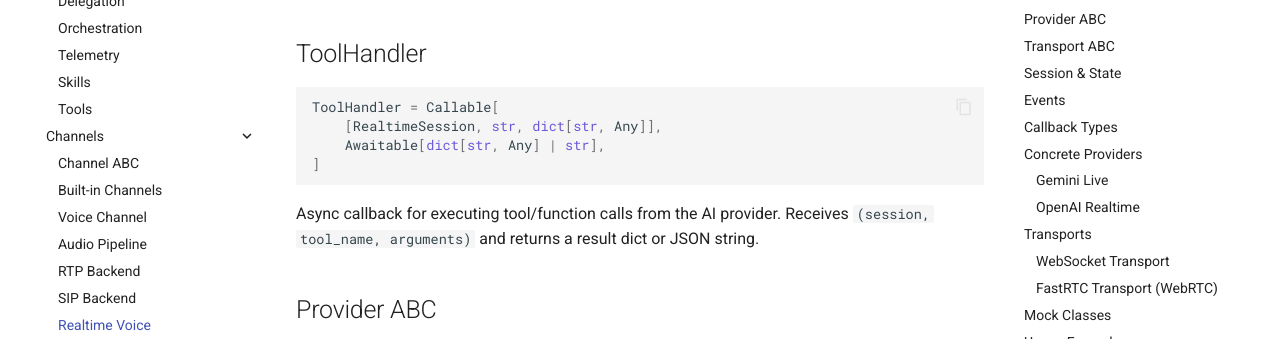
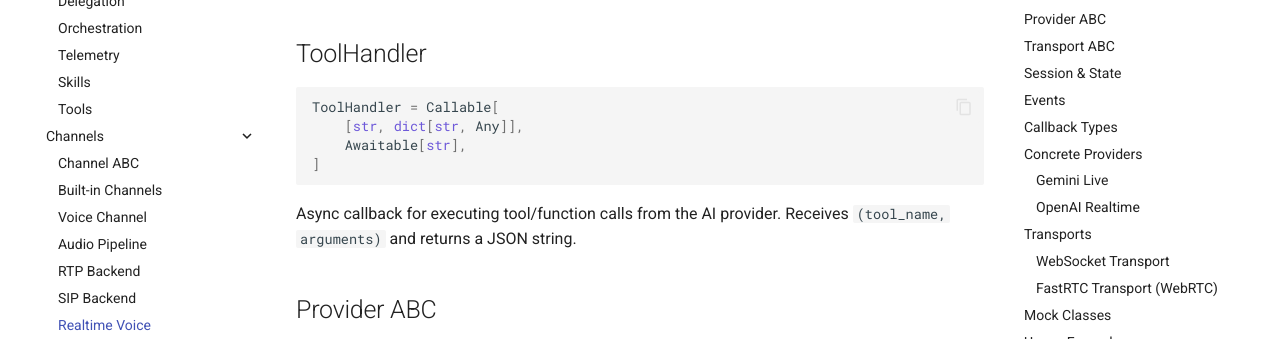
Before and after one commit to roomkit-live/roomkit-docs, an MkDocs documentation site: the page built from docs/api/providers-realtime-voice.md, in a window 1280 px wide and 900 px high, scrolled down 308 px, cut to the strip 143-482 px from the top of the window. Built offline with MkDocs 1.6.1 and Material for MkDocs 9.7.7, drawn with Linux system fonts in a browser that asks for light colours; comment, search, counter and statistics services are not loaded; some of the changed text lies outside the part shown.

Commit message:
docs: update guides for unified ToolHandler signature
Update all tool handler examples from old 3-arg (session, name, args)
to new unified (name, args) -> str signature. Mark
audit_realtime_tool_handler as deprecated in tool-audit guide.

Co-Authored-By: Claude Opus 4.6 (1M context) <noreply@anthropic.com>

````diff
--- a/docs/api/providers-realtime-voice.md
+++ b/docs/api/providers-realtime-voice.md
@@ -10,12 +10,12 @@ Speech-to-speech AI conversations using providers like Google Gemini Live and Op
 
 ```python
 ToolHandler = Callable[
-    [RealtimeSession, str, dict[str, Any]],
-    Awaitable[dict[str, Any] | str],
+    [str, dict[str, Any]],
+    Awaitable[str],
 ]
 ```
 
-Async callback for executing tool/function calls from the AI provider. Receives `(session, tool_name, arguments)` and returns a result dict or JSON string.
+Async callback for executing tool/function calls from the AI provider. Receives `(tool_name, arguments)` and returns a JSON string.
 
 ## Provider ABC
 
@@ -216,9 +218,9 @@ tools = [
 ]
 
 # Tool handler routes calls to MCP
-async def handle_tool(session, name, arguments):
+async def handle_tool(name, arguments):
     result = await mcp.call_tool(name, arguments)
-    return {"result": "\n".join(b.text for b in result.content if hasattr(b, "text"))}
+    return json.dumps({"result": "\n".join(b.text for b in result.content if hasattr(b, "text"))})
 
 channel = RealtimeVoiceChannel(
     "realtime-voice",
````
Also changed, not shown: other parts of docs/api/providers-realtime-voice.md (+2 -0 lines), docs/guides/realtime-voice-providers.md (+12 -8 lines), docs/guides/tool-audit.md (+6 -3 lines).
